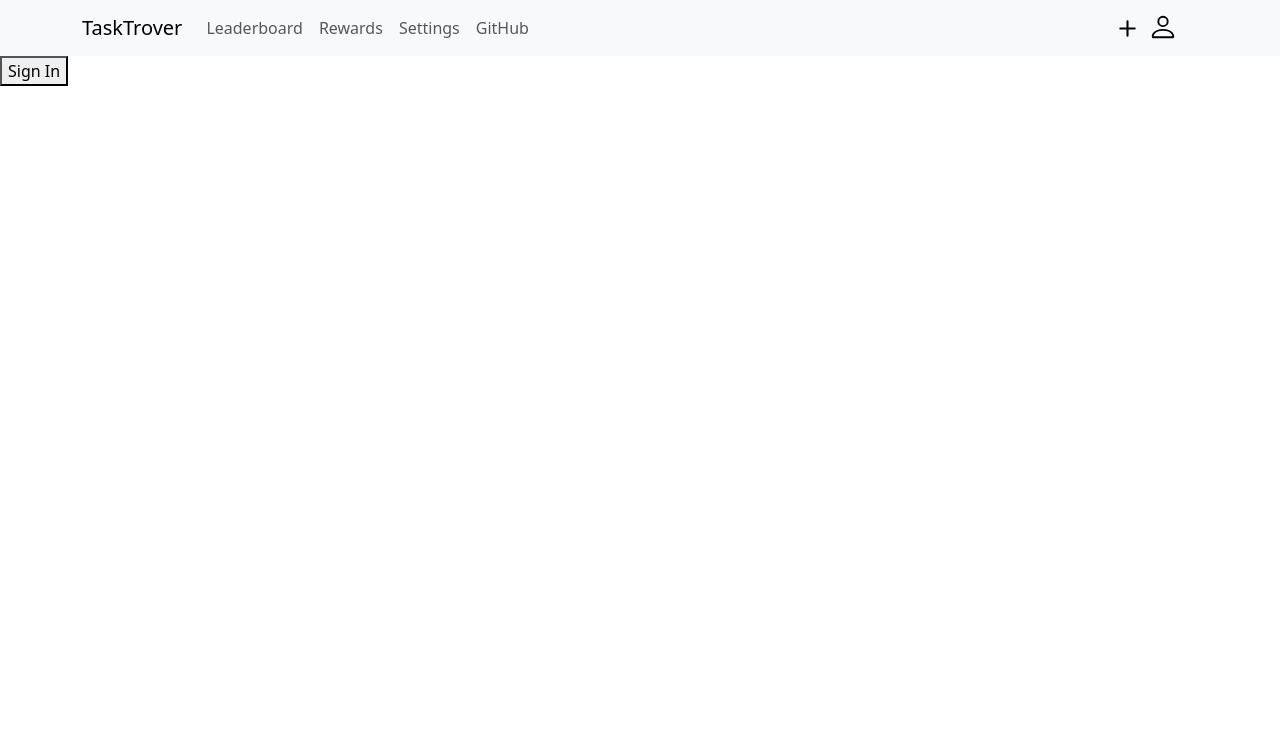
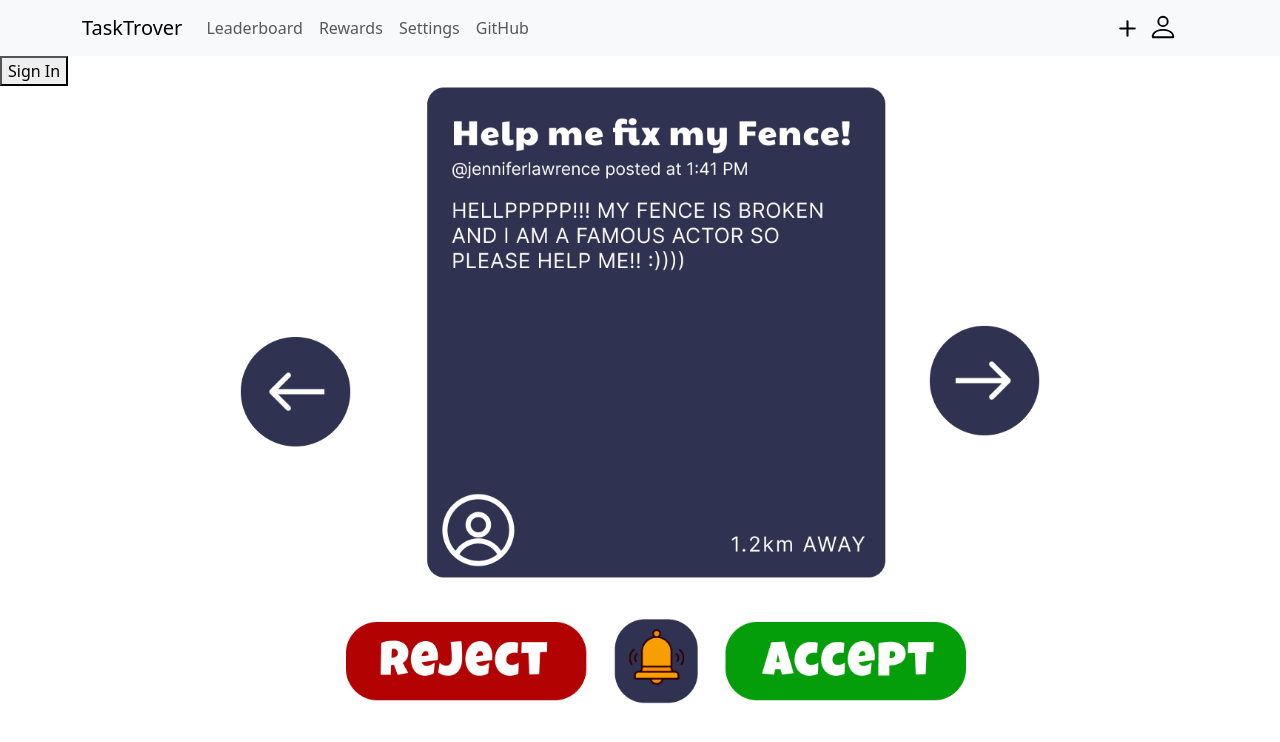
Before and after one commit to dqhntt/nwHacks24-project, a React (Create React App) app in the folder frontend/: page / in a window 1280 px wide. Shown: the top 742 px of the page. Built offline with nearby package versions, Linux system fonts and the light colour scheme; no server answers.

Commit message:
Add placeholder card image to home page

```diff
--- a/frontend/src/components/LoginButton.jsx
+++ b/frontend/src/components/LoginButton.jsx
@@ -10,7 +10,8 @@ const LoginButton = () => {
       <button onClick={() => loginWithPopup()}>Sign In</button>
     </div>
   ) : (
-    <div>{JSON.stringify(user)}</div>
+    // <div>{JSON.stringify(user)}</div>
+    <div></div>
   );
 };
 
--- a/frontend/src/pages/Home.jsx
+++ b/frontend/src/pages/Home.jsx
@@ -2,16 +2,19 @@ import React from "react";
 import "bootstrap/dist/css/bootstrap.min.css";
 import Navigation from "../components/Navigation";
 import LoginButton from "../components/LoginButton";
+import Image from "react-bootstrap/Image";
+import Col from "react-bootstrap/Col";
 import { useAuth0 } from "@auth0/auth0-react";
 
 export default function Home() {
   const { user, isAuthenticated } = useAuth0();
   return (
     <>
-      {/* {isAuthenticated ? <p>auth</p> : <p>not auth</p>} */}
-
       <Navigation userAvatar={user?.picture}></Navigation>
       <LoginButton></LoginButton>
+      <div style={{ display: "flex", justifyContent: "center", alignItems: "center" }}>
+        <img src="/Task.png" width="800px"></img>
+      </div>
     </>
   );
 }
```
